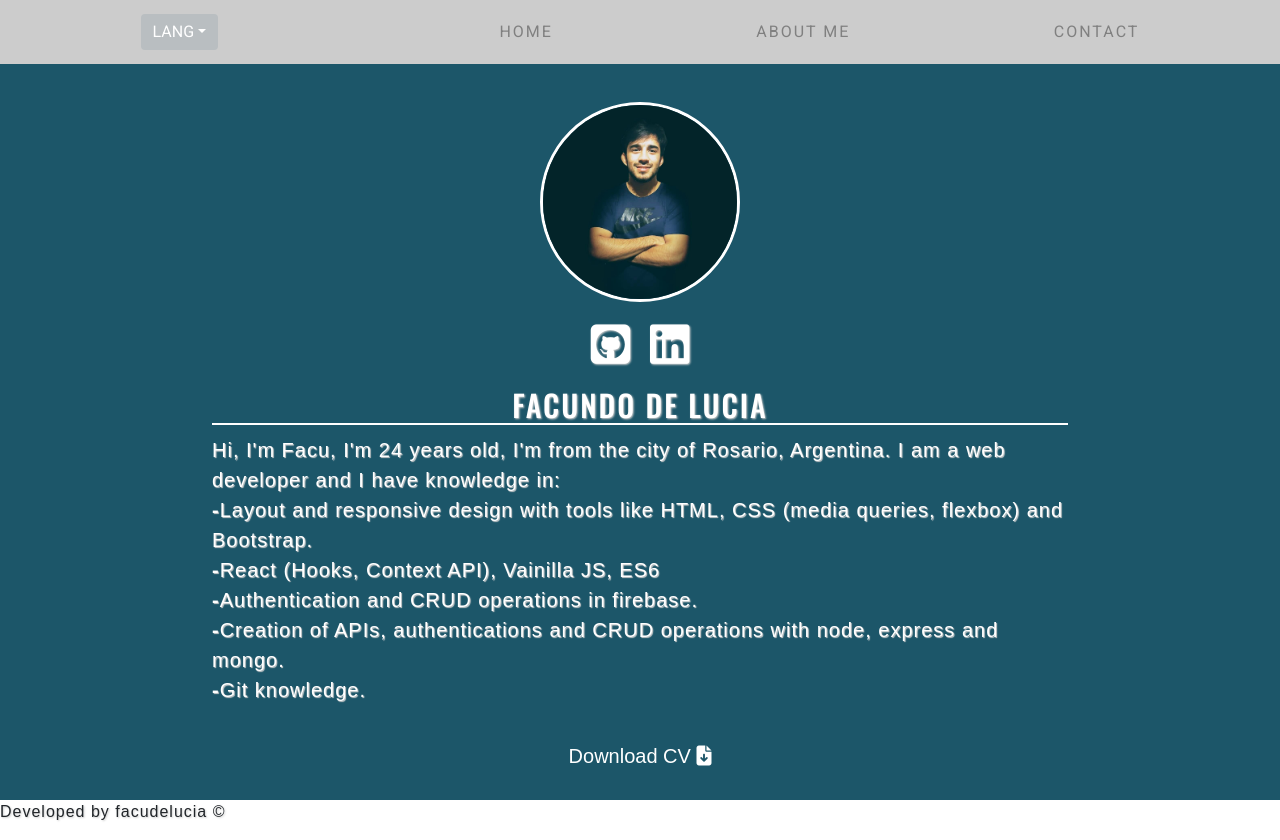
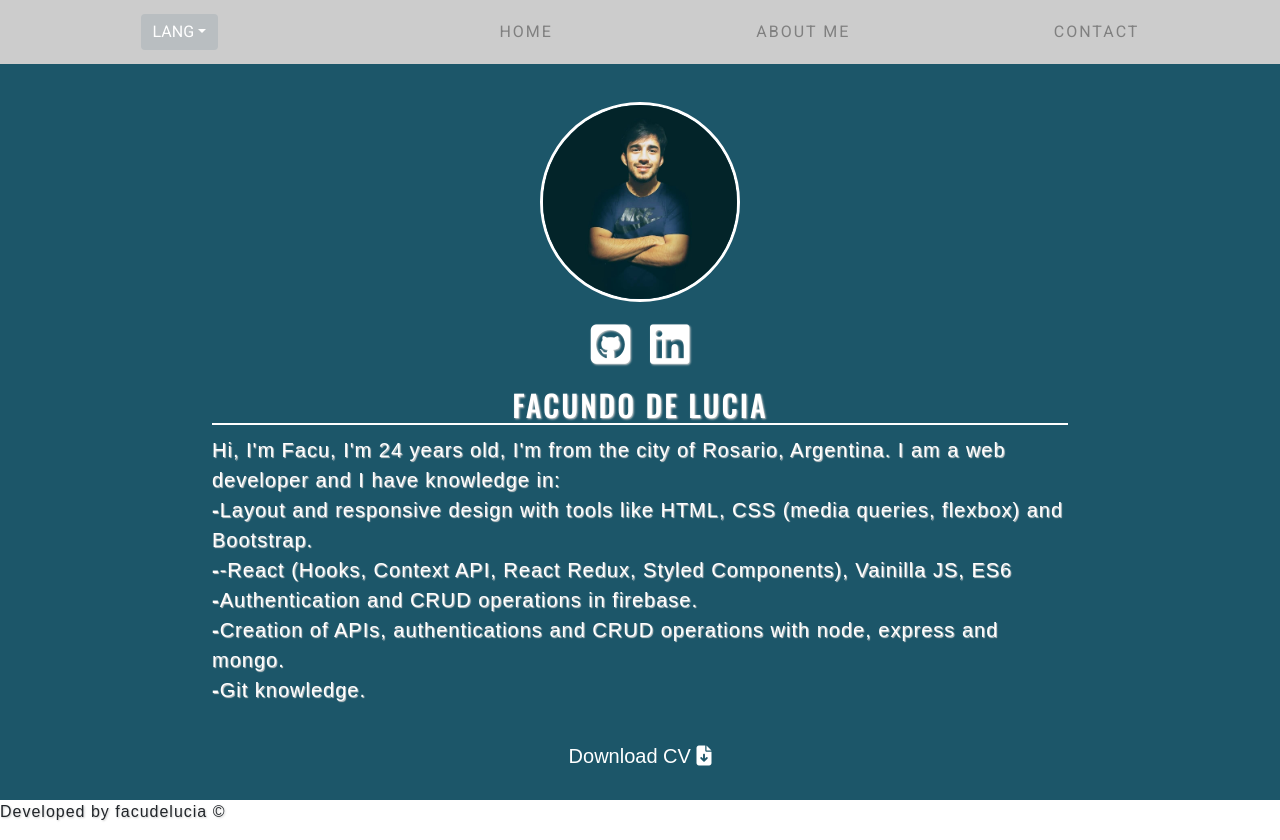
Before and after one commit to facudelucia/mi-portfolio, a React (Create React App) app: page /aboutme in a window 1280 px wide. Built offline with nearby package versions, Linux system fonts and the light colour scheme.

Commit message:
cambios en descripcion y cv nuevo

```diff
--- a/src/components/AboutMe.js
+++ b/src/components/AboutMe.js
@@ -23,14 +23,14 @@ const AboutMe = () => {
                             Hi, I'm Facu, I'm 24 years old, I'm from the city of Rosario, Argentina. I am a web developer and I have knowledge in:
                             <span><strong>-</strong>
                                 Layout and responsive design with tools like HTML, CSS (media queries, flexbox) and Bootstrap.</span>
-                                <span><strong>-</strong>React (Hooks, Context API), Vainilla JS, ES6</span>
+                                <span><strong>-</strong>-React (Hooks, Context API, React Redux, Styled Components), Vainilla JS, ES6</span>
                                 <span><strong>-</strong>Authentication and CRUD operations in firebase.</span>
                                 <span><strong>-</strong>Creation of APIs, authentications and CRUD operations with node, express and mongo.</span>
                                 <span><strong>-</strong>Git knowledge.</span>
                             </p>
                             : <p>Hola soy Facu, tengo 24 años, soy de la ciudad de Rosario, Argentina. Soy desarrollador web y tengo conocimientos en:
                             <span><strong>-</strong>Maquetado y diseño responsivo con herramientas como HTML, CSS (media queries, flexbox) y Bootstrap.</span>
-                                <span><strong>-</strong>React (Hooks, Context API), Vainilla JS, ES6</span>
+                                <span><strong>-</strong>-React (Hooks, Context API, React Redux, Styled Components), Vainilla JS, ES6</span>
                                 <span><strong>-</strong>Autenticaciones y operaciones CRUD en firebase.</span>
                                 <span><strong>-</strong>Creacion de APIs, autenticaciones y operaciones CRUD con node, express y mongo.</span>
                                 <span><strong>-</strong>Manejo de Git.</span>
```
Also changed, not shown: 1 other file (tests, documents, lock files or other folders).
